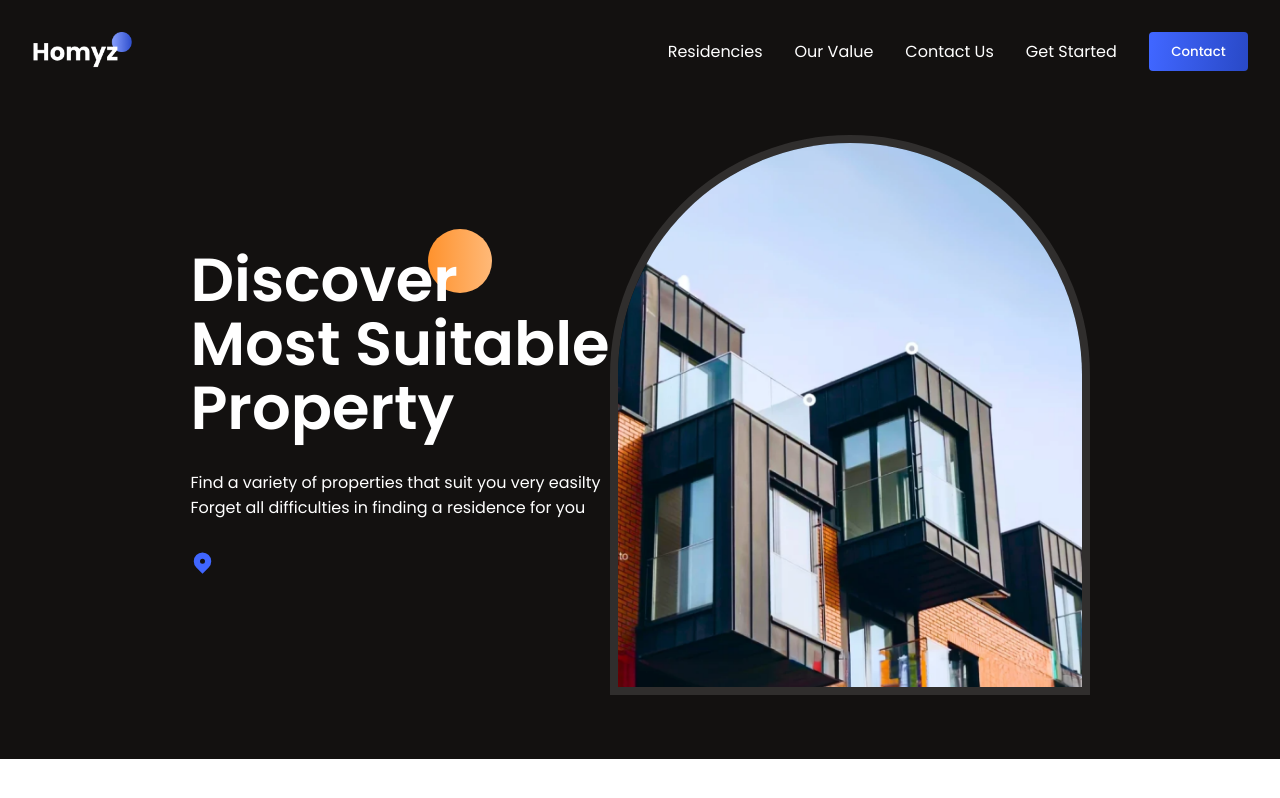
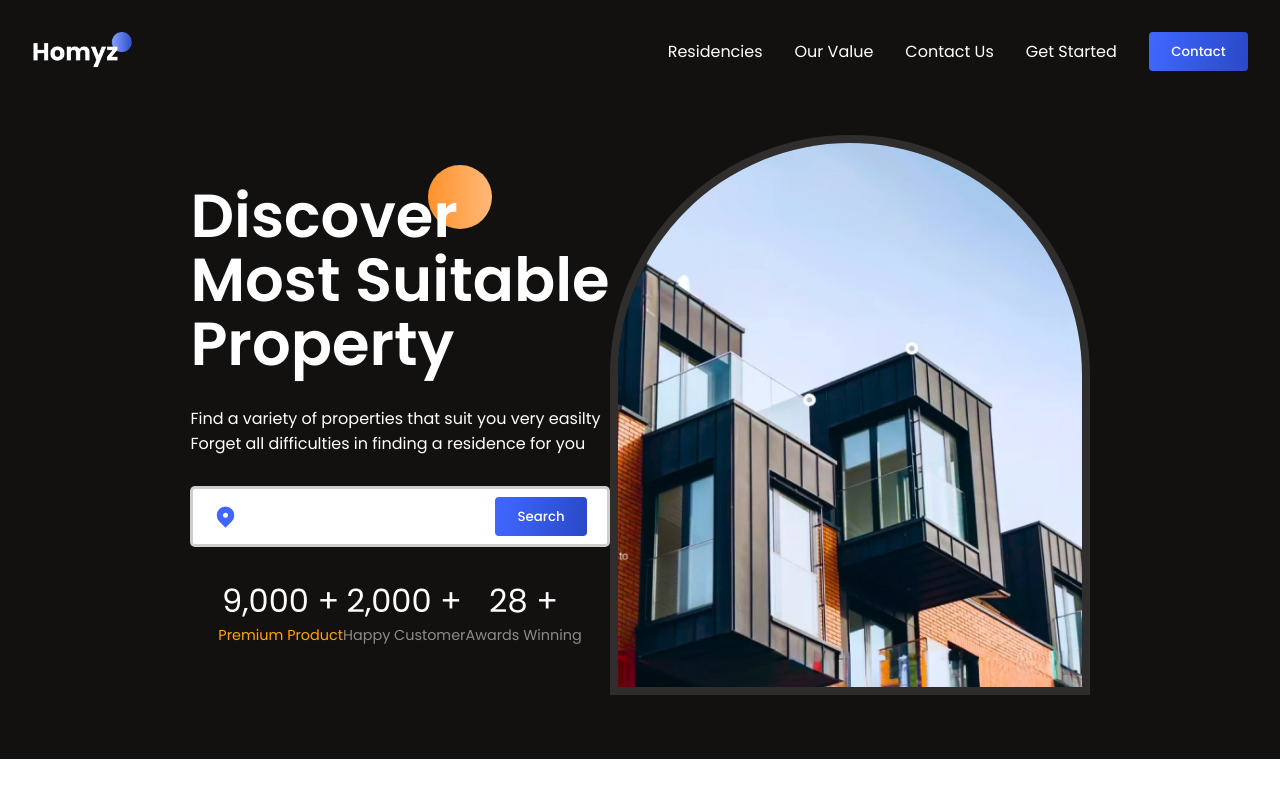
Before and after one commit to zahid-shadbox/real-estate-client, a React (Vite) app: page / in a window 1280 px wide. Built offline with nearby package versions, Linux system fonts and the light colour scheme.

Commit message:
added search bar and stats

```diff
--- a/src/components/Hero/Hero.css
+++ b/src/components/Hero/Hero.css
@@ -38,6 +38,33 @@ gap: 30px;
     z-index: -1;
 }
 
+.search-bar{
+    background-color: white;
+    border-radius: 5px;
+    border: 3px solid rgba(120, 120, 120, 0.374);
+    padding: 0.5rem 1rem;
+    justify-content: space-between;
+    width: 100%;
+}
+
+.search-bar > input{
+    border: none;
+    outline: none;
+}
+
+.stats{
+    width: 100%;
+    justify-content: space-between;
+}
+.stat>:nth-child(1)
+{
+    font-size: 2rem;
+}
+.stat:nth-child(1) > :last-child
+{
+    color: orange;
+}
+
 
 
 /* Right Side */
--- a/src/components/Hero/Hero.jsx
+++ b/src/components/Hero/Hero.jsx
@@ -1,5 +1,6 @@
 import "./Hero.css";
-import {HiLocationMarker} from "react-icons/hi";
+import { HiLocationMarker } from "react-icons/hi";
+import CountUp from "react-countup";
 
 const Hero = () => {
   return (
@@ -8,7 +9,7 @@ const Hero = () => {
         {/*Left Side */}
         <div className="flexColStart hero-left">
           <div className="hero-title">
-          <div className="orange-circle"/>
+            <div className="orange-circle" />
             <h1>
               Discover <br />
               Most Suitable <br />
@@ -19,8 +20,33 @@ const Hero = () => {
             <span>Find a variety of properties that suit you very easilty</span>
             <span>Forget all difficulties in finding a residence for you</span>
           </div>
-          <div className="search-bar">
-          <HiLocationMarker color="var(--blue)" size={25}/>
+          <div className="flexCenter search-bar">
+            <HiLocationMarker color="var(--blue)" size={25} />
+            <input type="text" />
+            <button className="button">Search</button>
+          </div>
+
+          <div className="flexCenter stats">
+            <div className="flexColCenter stat">
+              <span>
+                <CountUp start={8800} end={9000} duration={4} /> <span>+</span>
+              </span>
+              <span className="secondaryText">Premium Product</span>
+            </div>
+
+            <div className="flexColCenter stat">
+              <span>
+                <CountUp start={1950} end={2000} duration={4} /> <span>+</span>
+              </span>
+              <span className="secondaryText">Happy Customer</span>
+            </div>
+
+            <div className="flexColCenter stat">
+              <span>
+                <CountUp end={28} /> <span>+</span>
+              </span>
+              <span className="secondaryText">Awards Winning</span>
+            </div>
           </div>
         </div>
         {/*Right Side */}
```
